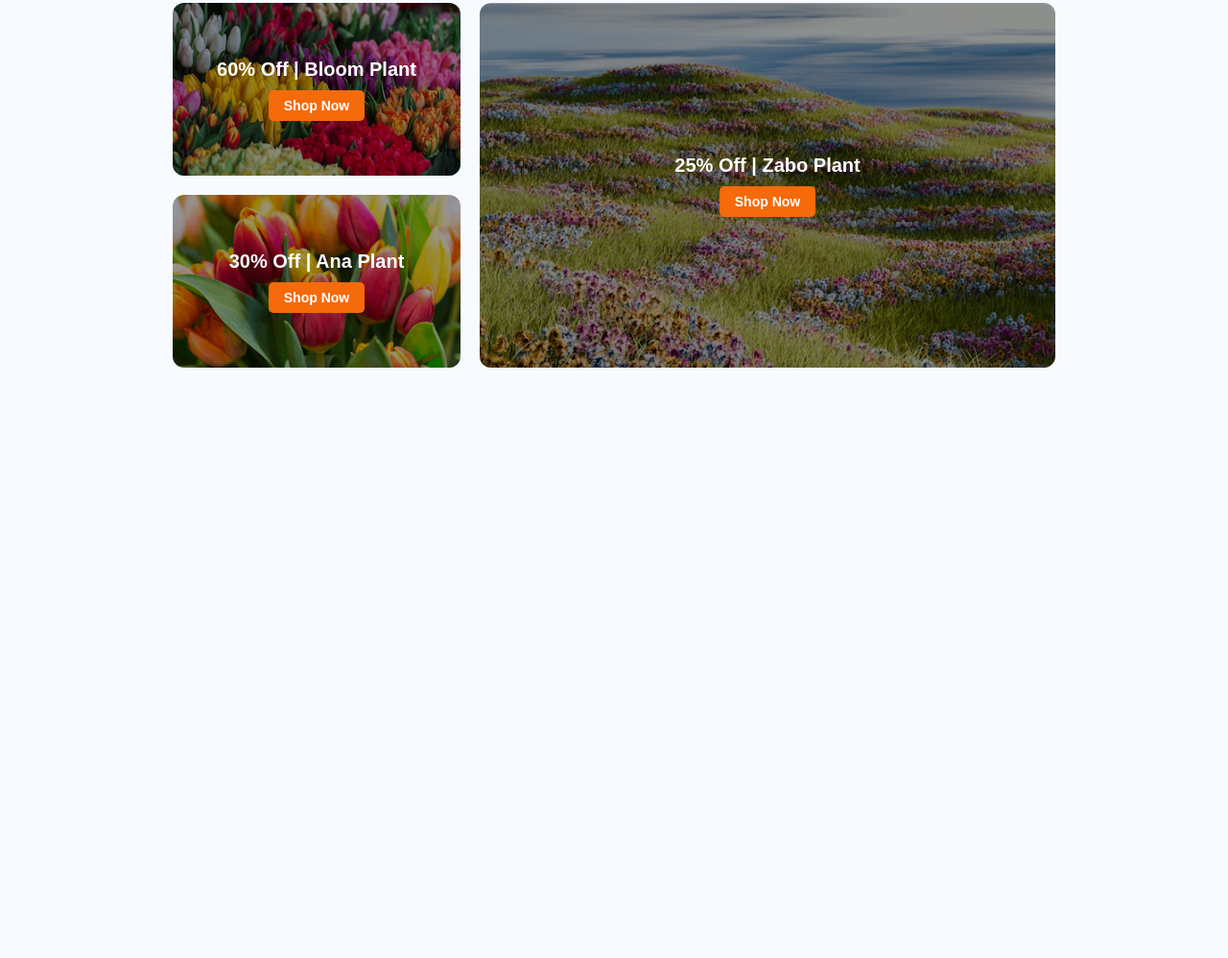
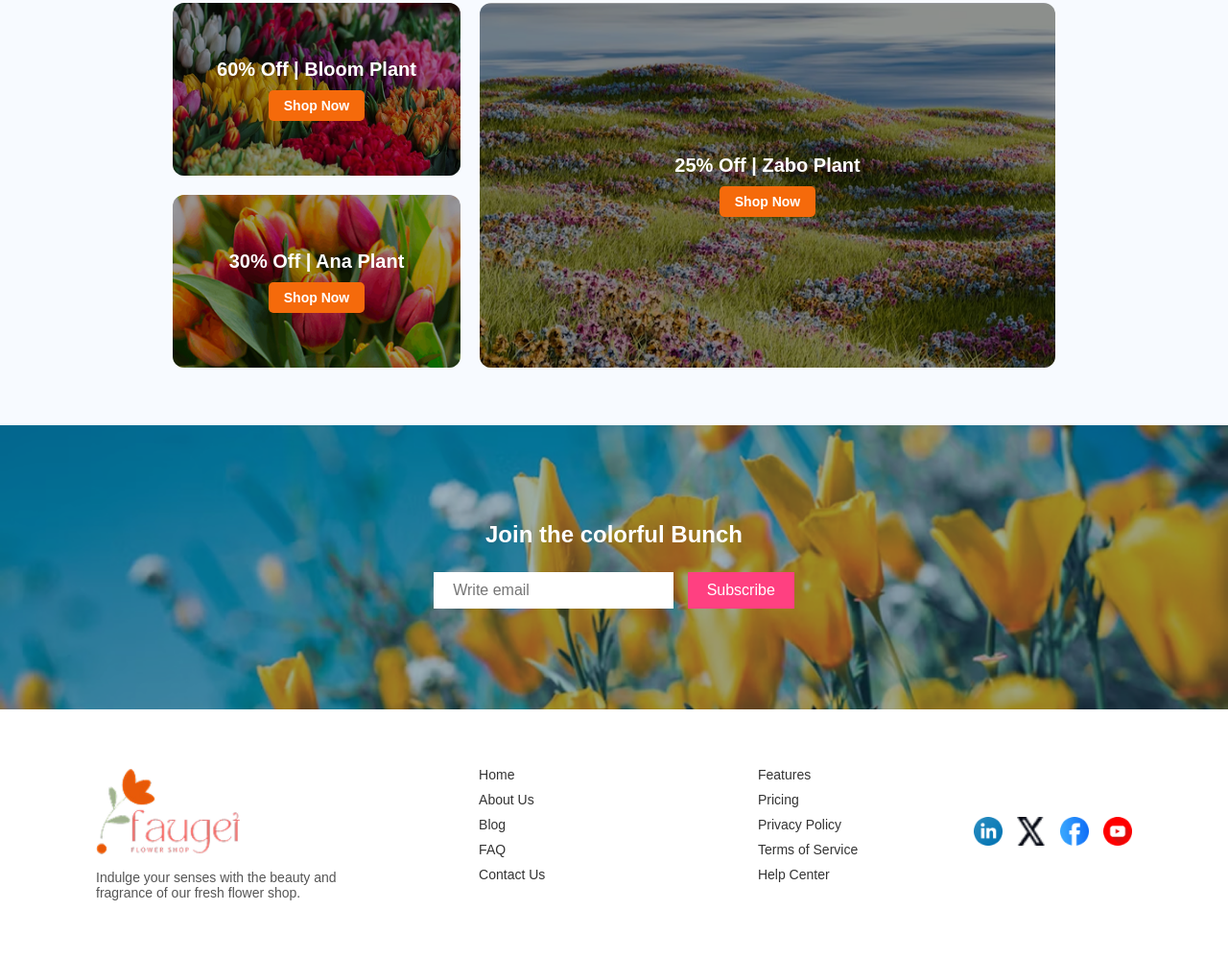
Before and after one commit to MaishaMim/B12A02-Responsive-Flowers, a plain HTML site: page index.html in a window 1280 px wide. Shown: the part 2360-3358 px from the top of the page at 96% size. Before the commit the page ends 2803 px from the top, so only its background shows below. Drawn offline with Linux system fonts and the light colour scheme.

Commit message:
footer added

```diff
--- a/css/style.css
+++ b/css/style.css
@@ -332,6 +332,130 @@
   background-color: #d65400;
 }
 
+/* Join Section */
+.join-section {
+  position: relative;
+  text-align: center;
+  padding: 100px 20px;
+  color: white;
+  overflow: hidden;
+}
+
+.join-section .background-image {
+  position: absolute;
+  top: 0;
+  left: 0;
+  width: 100%;
+  height: 100%;
+  object-fit: cover;
+  z-index: 1;
+}
+
+.join-section .overlay {
+  position: relative;
+  z-index: 2;
+}
+
+.subscribe-form {
+  margin-top: 20px;
+}
+
+.subscribe-form input,
+.subscribe-form button {
+  padding: 10px 20px;
+  border: none;
+  outline: none;
+  font-size: 16px;
+  margin: 5px;
+}
+
+.subscribe-form input {
+  width: 250px;
+  max-width: 80%;
+}
+
+.subscribe-form button {
+  background-color: #ff4081;
+  color: white;
+  cursor: pointer;
+  transition: background-color 0.3s ease;
+}
+
+.subscribe-form button:hover {
+  background-color: #e73370;
+}
+
+
+/* Footer */
+.footer {
+  background-color: #fff;
+  padding: 60px 100px;
+  color: #333;
+}
+
+.footer-content {
+  display: flex;
+  justify-content: space-between;
+  flex-wrap: wrap;
+  gap: 40px;
+}
+
+.footer-logo {
+  flex: 1;
+  min-width: 250px;
+}
+
+.footer-logo img {
+  width: 150px;
+  margin-bottom: 10px;
+}
+
+.footer-logo p {
+  font-size: 14px;
+  color: #555;
+  max-width: 300px;
+}
+
+.footer-links {
+  display: flex;
+  gap: 60px;
+  flex: 2;
+  justify-content: space-around;
+  min-width: 300px;
+}
+
+.footer-links ul {
+  list-style: none;
+}
+
+.footer-links li {
+  margin-bottom: 10px;
+  cursor: pointer;
+  font-size: 14px;
+  color: #333;
+}
+
+.footer-links li:hover {
+  color: #f56a0b;
+}
+
+.footer-socials {
+  display: flex;
+  align-items: center;
+  gap: 15px;
+  font-size: 20px;
+}
+
+.footer-socials a img {
+  width: 30px;
+  height: 30px;
+  transition: transform 0.3s ease;
+}
+
+.footer-socials a:hover img {
+  transform: scale(1.2);
+}
+
 
     /* Mobile responsiveness */
     @media (max-width: 768px) {
@@ -418,3 +542,52 @@
     font-size: 13px;
   }
 }
+
+/* footer */
+/* Responsive */
+@media (max-width: 768px) {
+  .join-section {
+    padding: 60px 15px;
+  }
+
+  .join-section h2 {
+    font-size: 1.8rem;
+  }
+
+  .subscribe-form {
+    flex-direction: column;
+    align-items: center;
+  }
+
+  .subscribe-form input,
+  .subscribe-form button {
+    width: 100%;
+    max-width: 100%;
+  }
+
+  .footer-content {
+    flex-direction: column;
+    align-items: center;
+    text-align: center;
+    gap: 30px;
+  }
+
+  .footer-links {
+    flex-direction: column;
+    gap: 20px;
+    align-items: center;
+  }
+
+  .footer-links ul {
+    padding: 0;
+  }
+
+  .footer-socials {
+    gap: 10px;
+  }
+
+  .footer-socials a img {
+    width: 24px;
+    height: 24px;
+  }
+}
--- a/index.html
+++ b/index.html
@@ -146,5 +146,47 @@
     </div>
   </div>
 </section>
+<section class="join-section">
+  <img src="assets/news-letter-bg.png" alt="Join background" class="background-image">
+  <div class="overlay">
+    <h2>Join the colorful Bunch</h2>
+    <form class="subscribe-form">
+      <input type="email" placeholder="Write email" required>
+      <button type="submit">Subscribe</button>
+    </form>
+  </div>
+</section>
+<footer class="footer">
+  <div class="footer-content">
+    <div class="footer-logo">
+      <img src="assets/logo.png" alt="Fauget Logo">
+      <p>Indulge your senses with the beauty and fragrance of our fresh flower shop.</p>
+    </div>
+
+    <div class="footer-links">
+      <ul>
+        <li>Home</li>
+        <li>About Us</li>
+        <li>Blog</li>
+        <li>FAQ</li>
+        <li>Contact Us</li>
+      </ul>
+      <ul>
+        <li>Features</li>
+        <li>Pricing</li>
+        <li>Privacy Policy</li>
+        <li>Terms of Service</li>
+        <li>Help Center</li>
+      </ul>
+    </div>
+
+    <div class="footer-socials">
+  <a href="#"><img src="assets/icon-linkedin.png" alt="LinkedIn"></a>
+  <a href="#"><img src="assets/icon-twitter.png" alt="Close"></a>
+  <a href="#"><img src="assets/icon-facebook.png" alt="Facebook"></a>
+  <a href="#"><img src="assets/icon-youtube.png" alt="YouTube"></a>
+</div>
+  </div>
+</footer>
 </body>
 </html>
```
